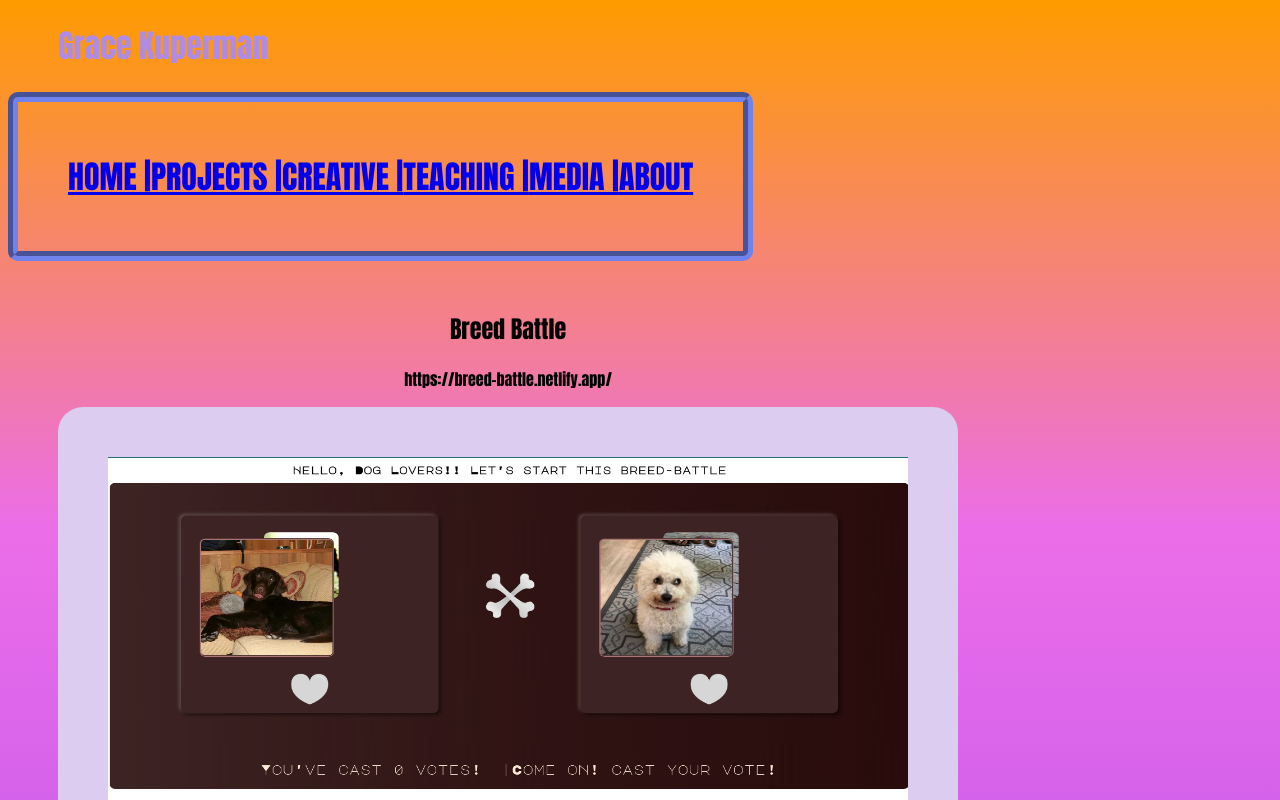
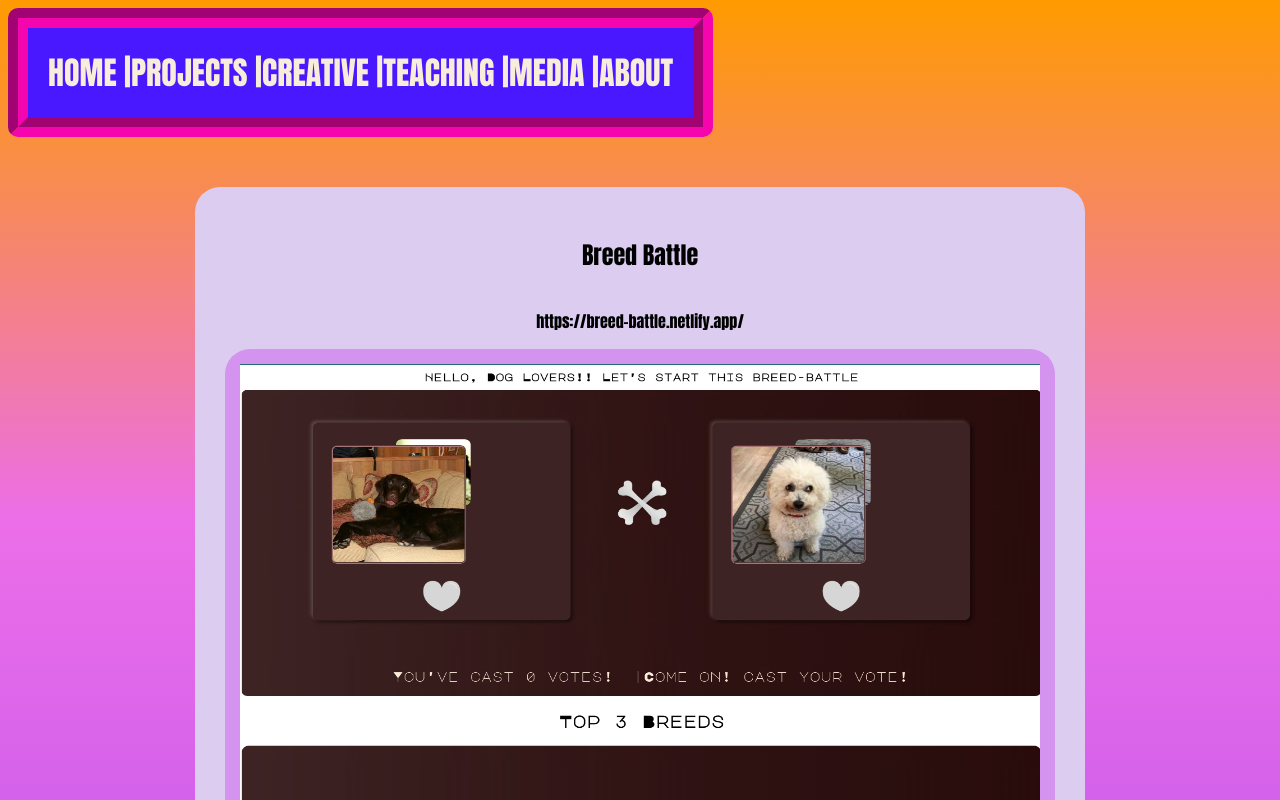
Before and after one commit to GracieLouFreebush22/portfolio-front, a React (Create React App) app: page /Projects in a window 1280 px wide. Shown: the top 800 px of the page. Built offline with nearby package versions, Linux system fonts and the light colour scheme; the HTML template or start-up script is replaced by a standard one.

Commit message:
solid update well done me

```diff
--- a/src/App.css
+++ b/src/App.css
@@ -2,7 +2,10 @@ body{
     font-family:Impact, Haettenschweiler, 'Arial Narrow Bold', sans-serif;
     background: linear-gradient(to bottom, #FF9B00 0%, #EC6EE8 21%, #4A18FE 100%);
 }
-
+a {
+    text-decoration: none;
+    color:rgb(248, 236, 219);
+}
 .ctn-app{
     text-align: center;
 }
@@ -10,15 +13,14 @@ body{
     border-radius: 10px;
     top: 0;
     left: 0;
-    border: groove 10px rgb(112, 130, 235);
-    color:aliceblue;
+    border: groove 20px rgb(245, 5, 173);
+    background-color: #4A18FE;
     font-size: larger;
     width: fit-content;
     justify-content: flex-start;
-    padding: 50px;
+    padding: 20px;
     display: flex;
     flex-direction:row;
-    color:aliceblue;
     font-size: xx-large;
 
 }
--- a/src/componenets/CreativePage.tsx
+++ b/src/componenets/CreativePage.tsx
@@ -1,4 +1,4 @@
-import "./CreativePage.css"
+import "../css/CreativePage.css"
 function CreativePage(): JSX.Element{
 
     return (
--- a/src/componenets/FullStackPage.tsx
+++ b/src/componenets/FullStackPage.tsx
@@ -1,4 +1,4 @@
-import "./FullStack.css";
+import "../css/FullStack.css";
 import { fullStackDataArr } from "../utils/fullStackData";
 
 
--- a/src/componenets/HomePage.tsx
+++ b/src/componenets/HomePage.tsx
@@ -26,7 +26,7 @@ useEffect(()=> {
   return (
     <>
       <div>
-        <h2> Explore Content... </h2>
+        <h2> Now Working in...</h2>
       </div>
       <div>
        {languagesArr.map((el,i) => {
--- a/src/componenets/MediaPage.tsx
+++ b/src/componenets/MediaPage.tsx
@@ -1,5 +1,5 @@
 import { mediaDataArr } from "../utils/mediaData";
-import "./MediaPage.css";
+import "../css/MediaPage.css"
 
 
 function MediaPage(): JSX.Element{
--- a/src/componenets/NavBar.tsx
+++ b/src/componenets/NavBar.tsx
@@ -4,9 +4,6 @@ import "../App.css"
 function NavBar():JSX.Element{
     return(
         <div>
-            <div>
-                <h1 className="header"> Grace Kuperman </h1>
-            </div>
         <nav className= "ctn-nav" >
             <Link to="/"> HOME | </Link>
             <Link to="/Projects"> PROJECTS | </Link>
--- a/src/componenets/FullStack.css
+++ b/src/css/FullStack.css
@@ -2,21 +2,21 @@
 .proj-ctn{
 
     text-align: center;
-    padding-bottom: 30px;
+    padding: 30px;
     border-radius: 25px;
     width:fit-content;
     height:max-content;
     margin: 50px;
-    display:flexbox;
+    display:inline-grid;
+    background-color: rgb(219, 204, 240);
 
 
 }
 
 .proj-img{
     width:fit-content;
-    padding: 50px;
-    background-color: rgb(219, 204, 240);
+    padding: 15px;
     border-radius: 25px;
     border-width: 12px;
-
+    background-color: rgb(213, 147, 240);
 }
```
Also changed, not shown: src/css/CreativePage.css (renamed from src/componenets/CreativePage.css), src/css/MediaPage.css (renamed from src/componenets/MediaPage.css).
